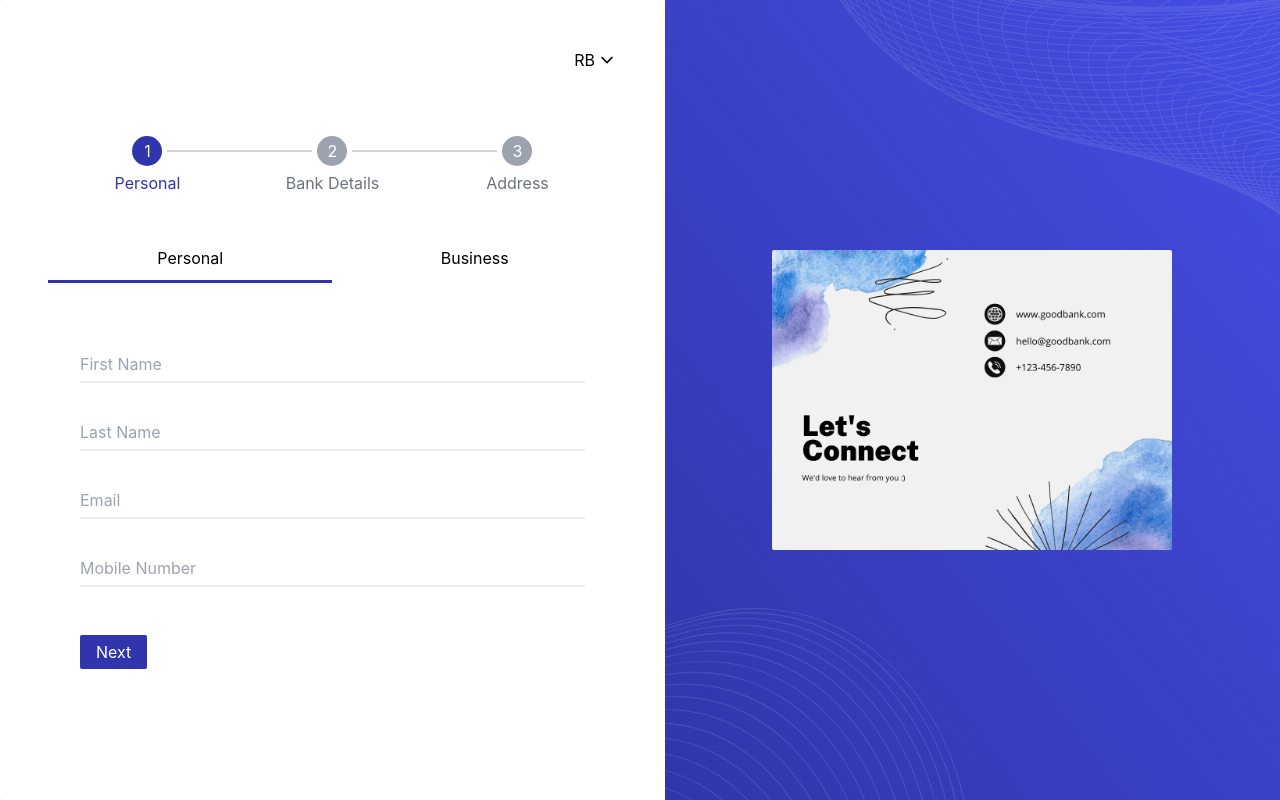
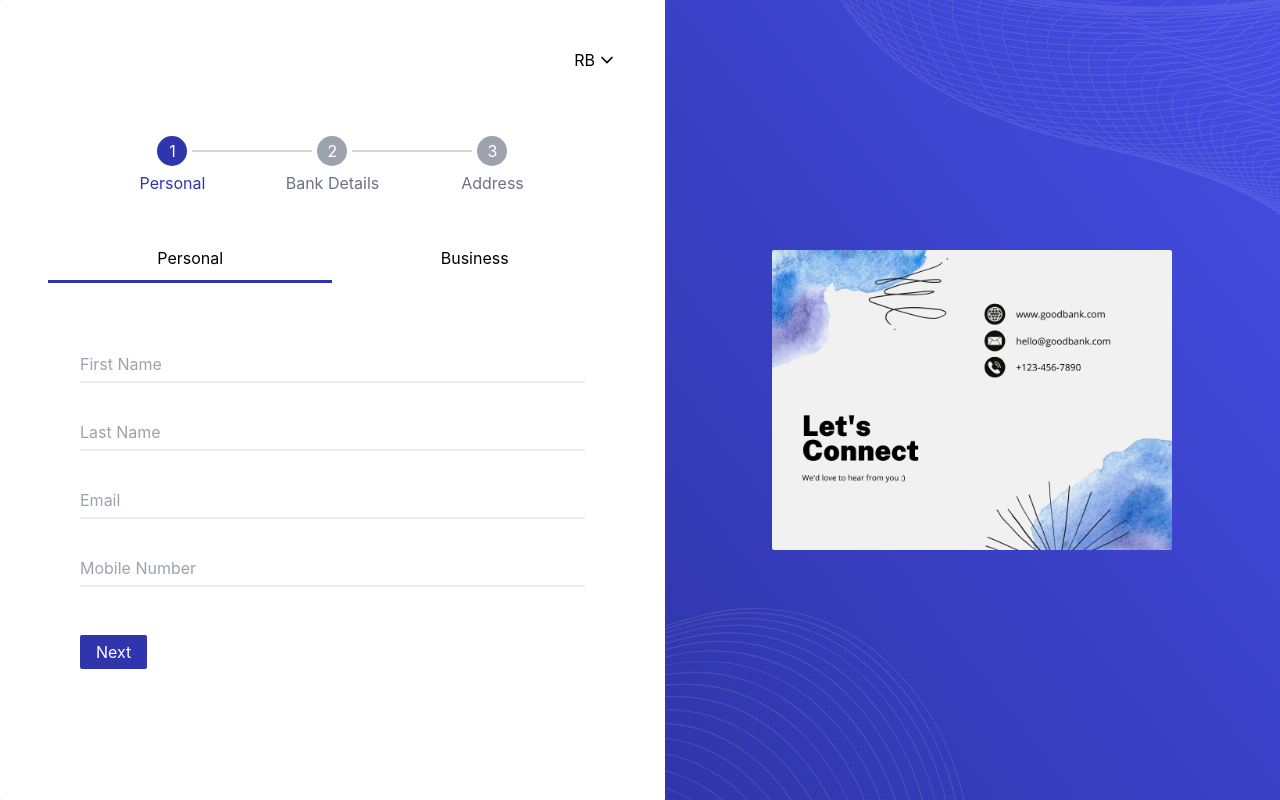
Before and after one commit to rahul-biswakarma/bank-form, a React (Create React App) app: page / in a window 1280 px wide. Built offline with nearby package versions, Linux system fonts and the light colour scheme.

Commit message:
Minor Improvements

```diff
--- a/src/components/FormStage/index.jsx
+++ b/src/components/FormStage/index.jsx
@@ -18,7 +18,7 @@ const FormStage = ({
   }
   return (
     <div className="relative flex flex-col items-center w-[100%] h-[100px]">
-      <div className={`flex w-full max-w-[400px] items-center gap-[5px]`}>
+      <div className={`flex w-full max-w-[350px] items-center gap-[5px]`}>
         {/* First Stage */}
         <span
           onClick={() => {
```
Also changed, not shown: 1 other file (tests, documents, lock files or other folders).
